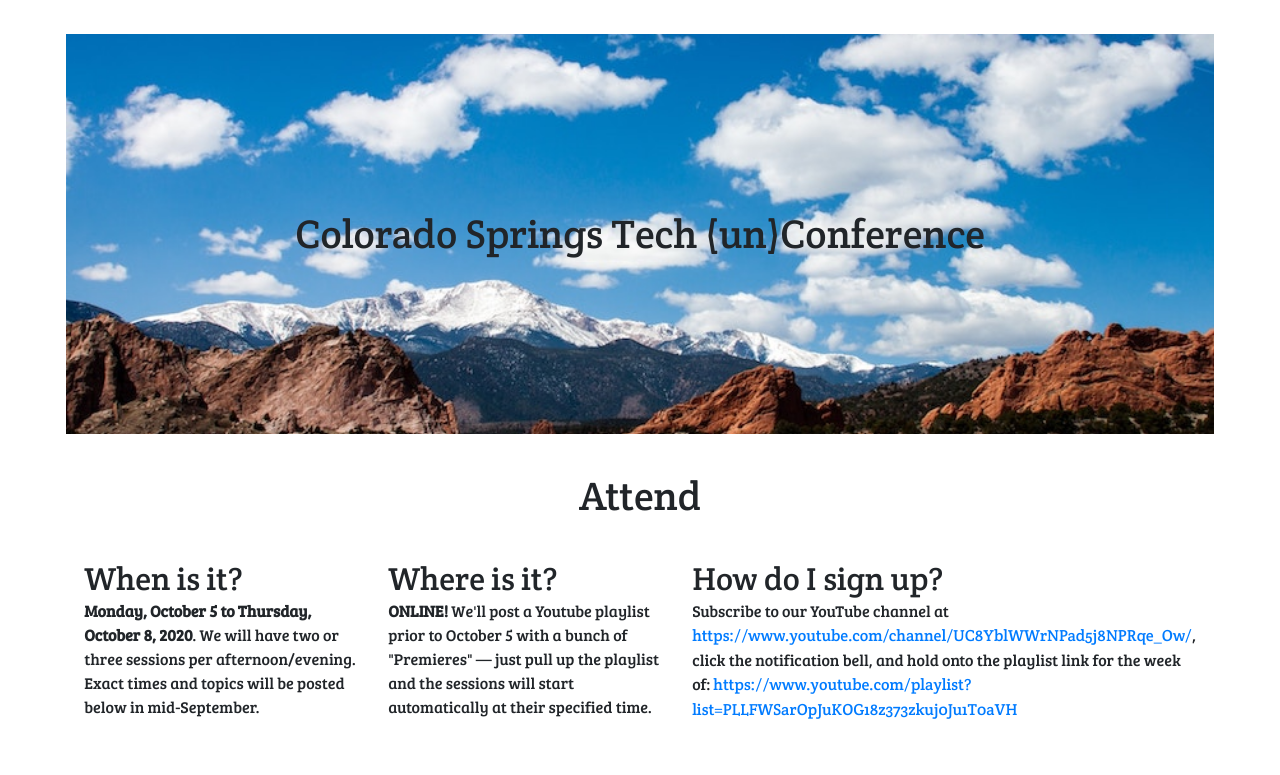
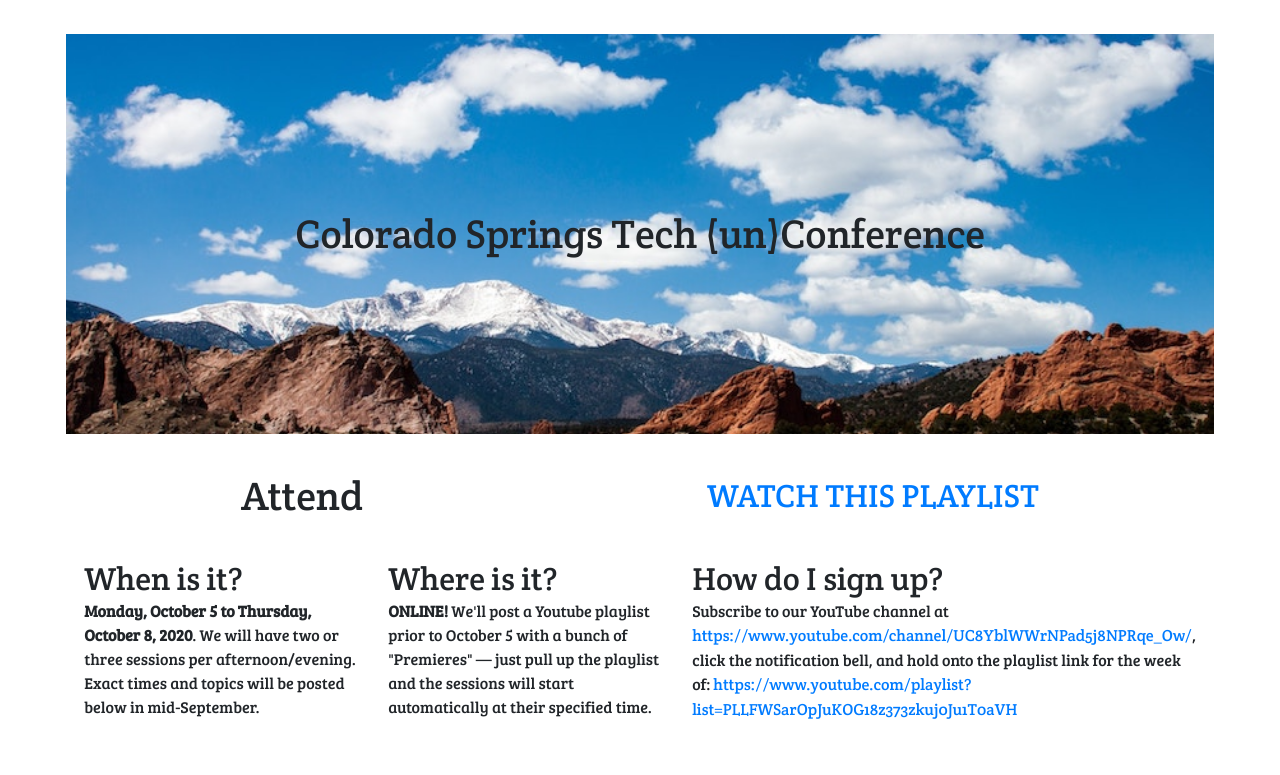
Before and after one commit to colorado-springs-tech-unconference/colorado-springs-tech-unconference.github.io, a plain HTML site: page index.html in a window 1280 px wide. Shown: the top 775 px of the page. Drawn offline with nearby package versions, Linux system fonts and the light colour scheme.

Commit message:
Add big link to playlist

```diff
--- a/index.html
+++ b/index.html
@@ -13,6 +13,7 @@
             </div>
             <div class="row text-center">
                 <h1> Attend </h1>
+                <h2><a href="https://www.youtube.com/playlist?list=PLLFWSarOpJuKOG18z373zkuj0Ju1T0aVH">WATCH THIS PLAYLIST</a></h2>
             </div>
             <div class="row">
                 <section class="col-md">
```
